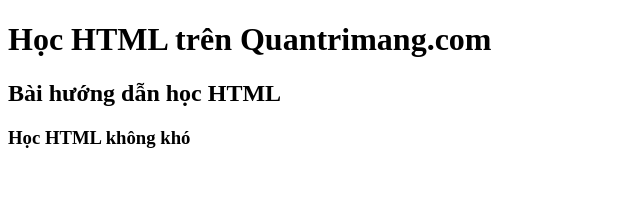
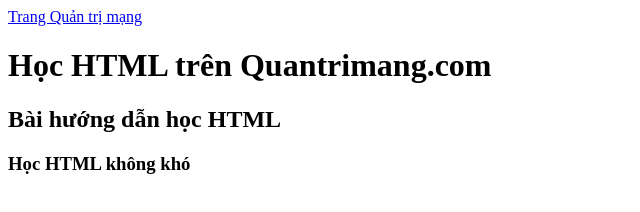
Before and after one commit to Takucht/takucht.github.io, a plain HTML site: page index.html in a window 1280 px wide. Shown: the whole page, without its empty margins (0-640 px from the left). Drawn offline with Linux system fonts and the light colour scheme.

Commit message:
Update index.html

```diff
--- a/index.html
+++ b/index.html
@@ -6,7 +6,7 @@
 </head>
 
 <body>
-
+<a href="https:quantrimang.com">Trang Quản trị mạng</a>
 <h1>Học HTML trên Quantrimang.com</h1>
 <h2>Bài hướng dẫn học HTML</h2>
 <h3>Học HTML không khó</h3>
```
